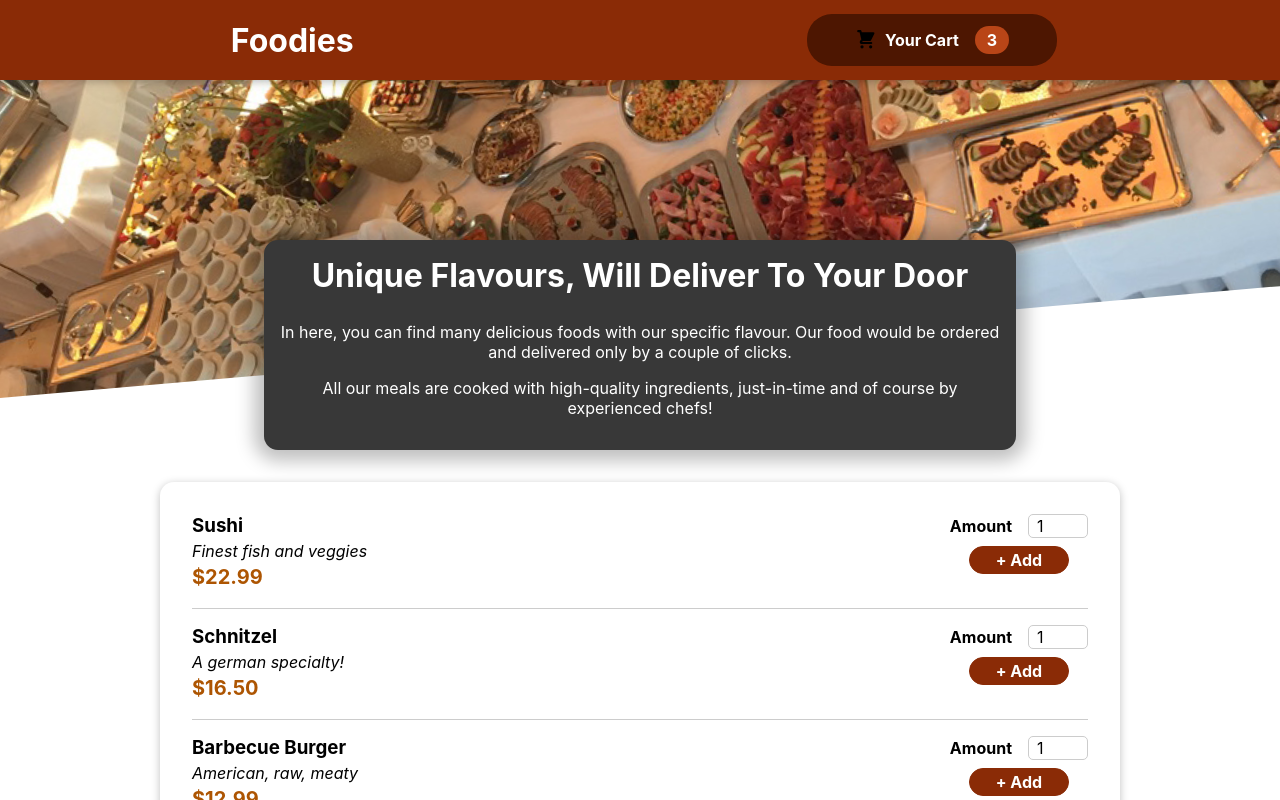
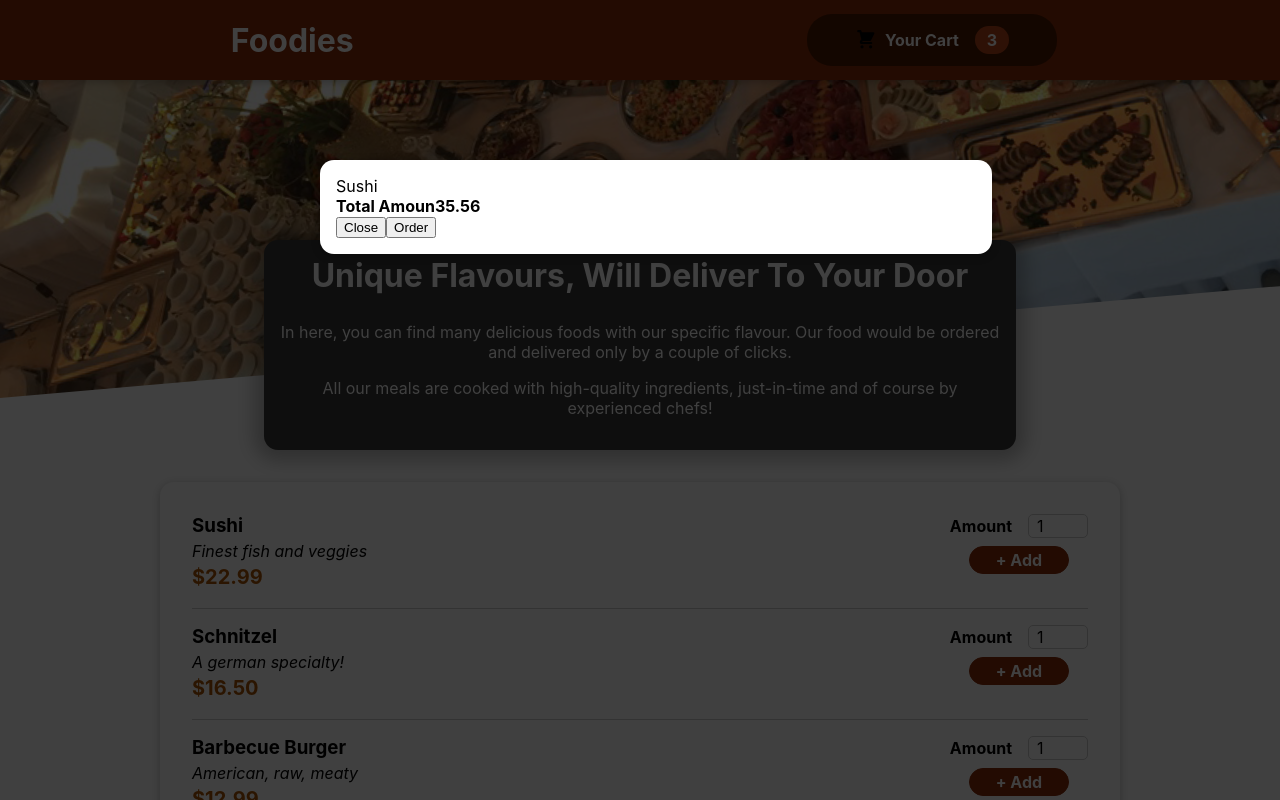
Before and after one commit to samane-jpg/order-app, a React (Create React App) app: page / in a window 1280 px wide. Shown: the top 800 px of the page. Built offline with nearby package versions, Linux system fonts and the light colour scheme.

Commit message:
Modal structure

```diff
--- a/public/index.html
+++ b/public/index.html
@@ -28,6 +28,7 @@
   </head>
   <body>
     <noscript>You need to enable JavaScript to run this app.</noscript>
+    <div id="overlays"></div>
     <div id="root"></div>
     <!--
       This HTML file is a template.
--- a/src/App.js
+++ b/src/App.js
@@ -2,10 +2,12 @@
 import Header from "./components/Layout/Header";
 import { Fragment } from "react";
 import Meals from "./components/Meals/Meals";
+import Cart from "./components/Cart/Cart";
 
 function App() {
   return (
     <Fragment className="App">
+      <Cart/>
       <Header />
       <main>
         <Meals />
--- a/src/components/Cart/Cart.js
+++ b/src/components/Cart/Cart.js
@@ -10,7 +10,7 @@
     </ul>
   );
   return (
-    <div>
+    <Modal>
       {cartItems}
       <div className={classes.total}>
         <span>Total Amoun</span>
@@ -20,7 +20,7 @@
         <button className={classes["button-alt"]}>Close</button>
         <button className={classes.button}>Order</button>
       </div>
-    </div>
+    </Modal>
   );
 };
 
--- a/src/components/Cart/Cart.module.css
+++ b/src/components/Cart/Cart.module.css
@@ -0,0 +1,9 @@
+.cart-items{
+     list-style: none;
+     padding: 0;
+     margin: 0;
+}
+
+.total{
+     font-weight: bold;
+}
--- a/src/components/UI/Modal.js
+++ b/src/components/UI/Modal.js
@@ -0,0 +1,32 @@
+import classes from "./Modal.module.css";
+import { Fragment } from "react";
+
+import  ReactDom  from "react-dom";
+
+const Backdrop = (props) => {
+  return <div className={classes.backdrop} />;
+};
+
+const ModalOverlay = (props) => {
+  return (
+    <div className={classes.modal}>
+      <div className={classes.content}>{props.children}</div>
+    </div>
+  );
+};
+
+const portalElement = document.getElementById("overlays");
+
+const Modal = (props) => {
+  return (
+    <Fragment>
+      {ReactDom.createPortal(<Backdrop />, portalElement)}
+      {ReactDom.createPortal(
+        <ModalOverlay>{props.children}</ModalOverlay>,
+        portalElement
+      )}
+    </Fragment>
+  );
+};
+
+export default Modal;
--- a/src/components/UI/Modal.module.css
+++ b/src/components/UI/Modal.module.css
@@ -0,0 +1,40 @@
+.backdrop {
+     position: fixed;
+     top: 0;
+     left: 0;
+     width: 100%;
+     height: 100vh;
+     z-index: 20;
+     background-color: rgba(0, 0, 0, 0.75);
+   }
+
+   .modal {
+     position: fixed;
+     top: 20vh;
+     left: 5%;
+     width: 90%;
+     background-color: white;
+     padding: 1rem;
+     border-radius: 14px;
+     box-shadow: 0 2px 8px rgba(0, 0, 0, 0.25);
+     z-index: 30;
+     animation: slide-down 300ms ease-out forwards;
+   }
+
+   @media (min-width: 768px) {
+     .modal {
+       width: 40rem;
+       left: calc(50% - 20rem);
+     }
+   }
+
+   @keyframes slide-down {
+     from {
+       opacity: 0;
+       transform: translateY(-3rem);
+     }
+     to {
+       opacity: 1;
+       transform: translateY(0);
+     }
+   }
```
